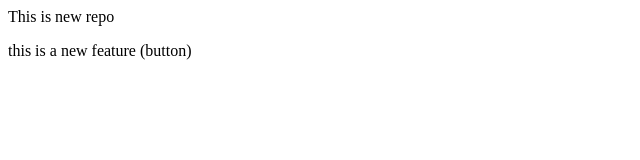
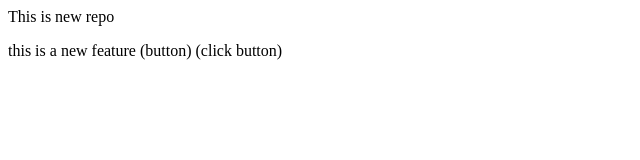
Before and after one commit to goviindgupta/localrepo, a plain HTML site: page index.html in a window 1280 px wide. Shown: the full height of the page, 0-640 px from the left. Drawn offline with Linux system fonts and the light colour scheme.

Commit message:
added click button

```diff
--- a/index.html
+++ b/index.html
@@ -1,2 +1,2 @@
 <p>This is new repo</p>
-<p>this is a new feature (button)</p>
+<p>this is a new feature (button) (click button)</p>
```
